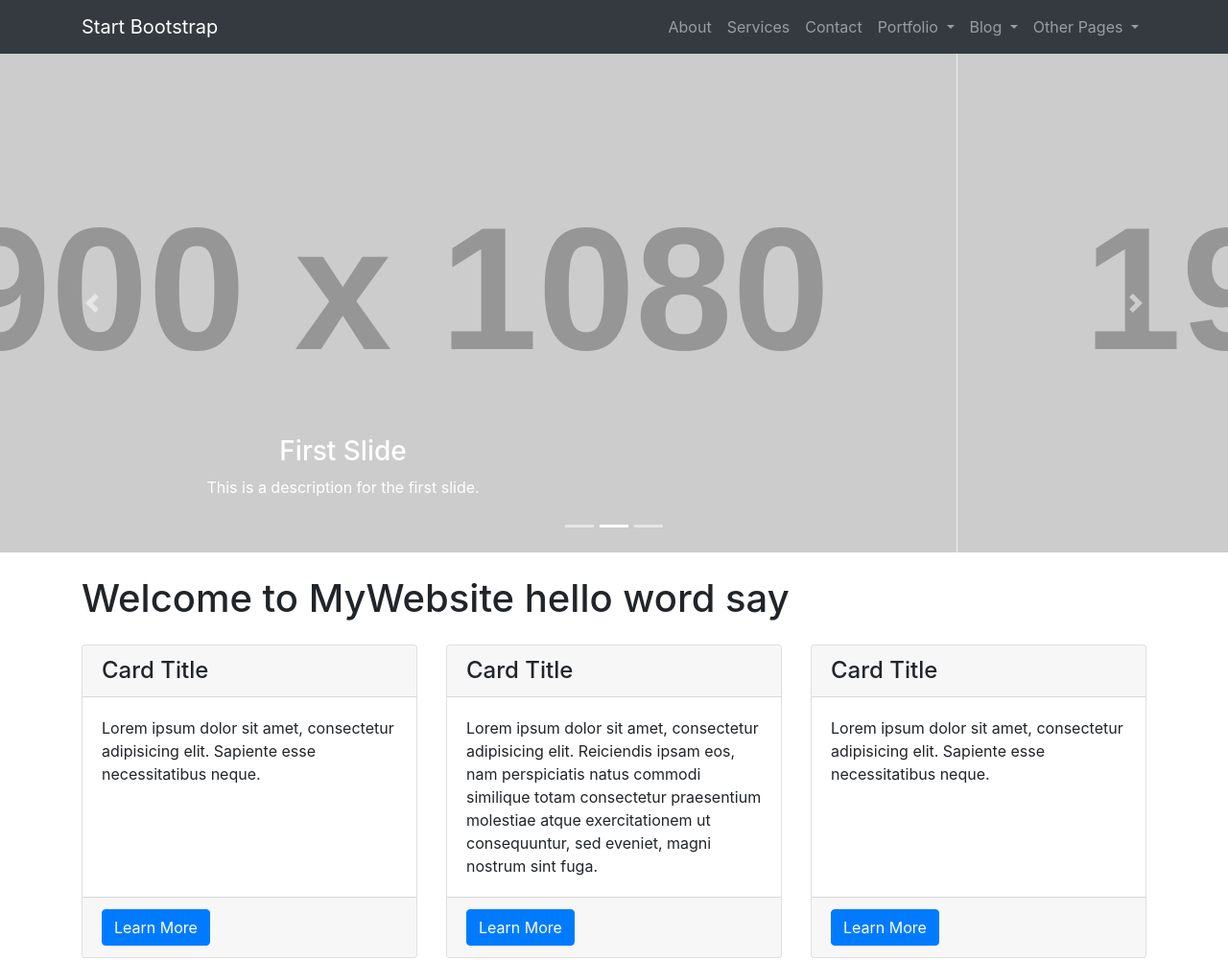
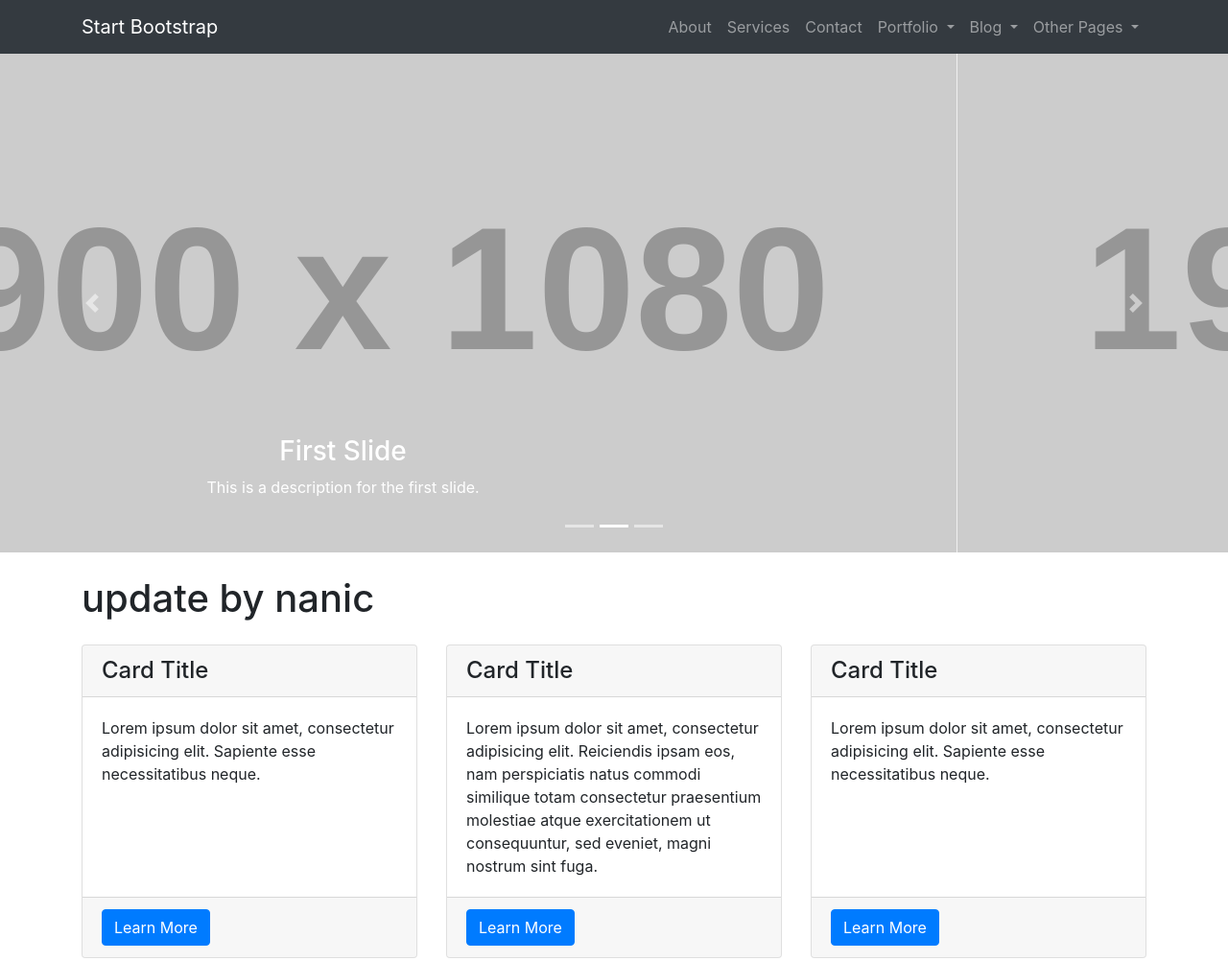
Before and after one commit to nanic1204/git-demo, a website: page index.html in a window 1280 px wide. Shown: the top 1002 px of the page at 96% size. Drawn offline with Linux system fonts and the light colour scheme; placeholder pictures from the web are drawn by us.

Commit message:
update.index.html

```diff
--- a/index.html
+++ b/index.html
@@ -121,7 +121,7 @@
     <!-- Page Content -->
     <div class="container">
 
-      <h1 class="my-4">Welcome to MyWebsite hello word say</h1>
+      <h1 class="my-4">update by nanic</h1>
 
       <!-- Marketing Icons Section -->
       <div class="row">
```
